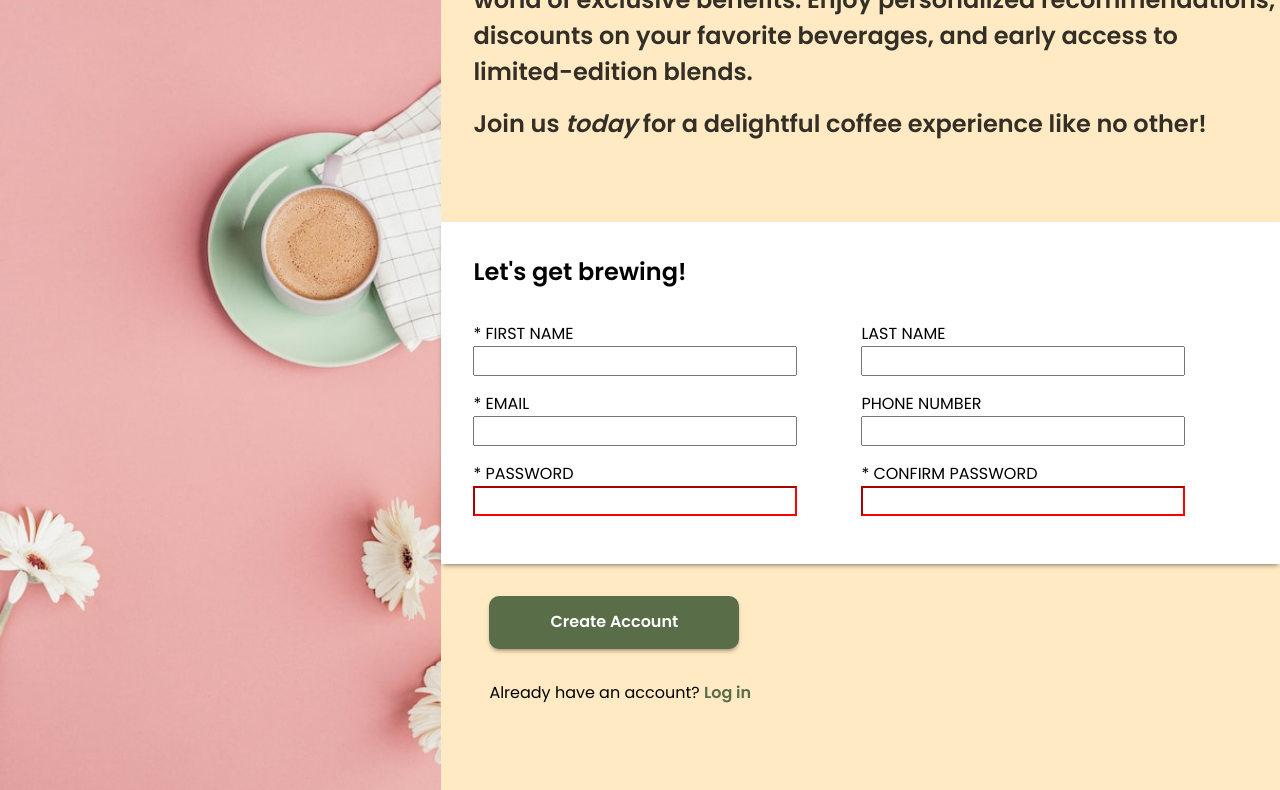
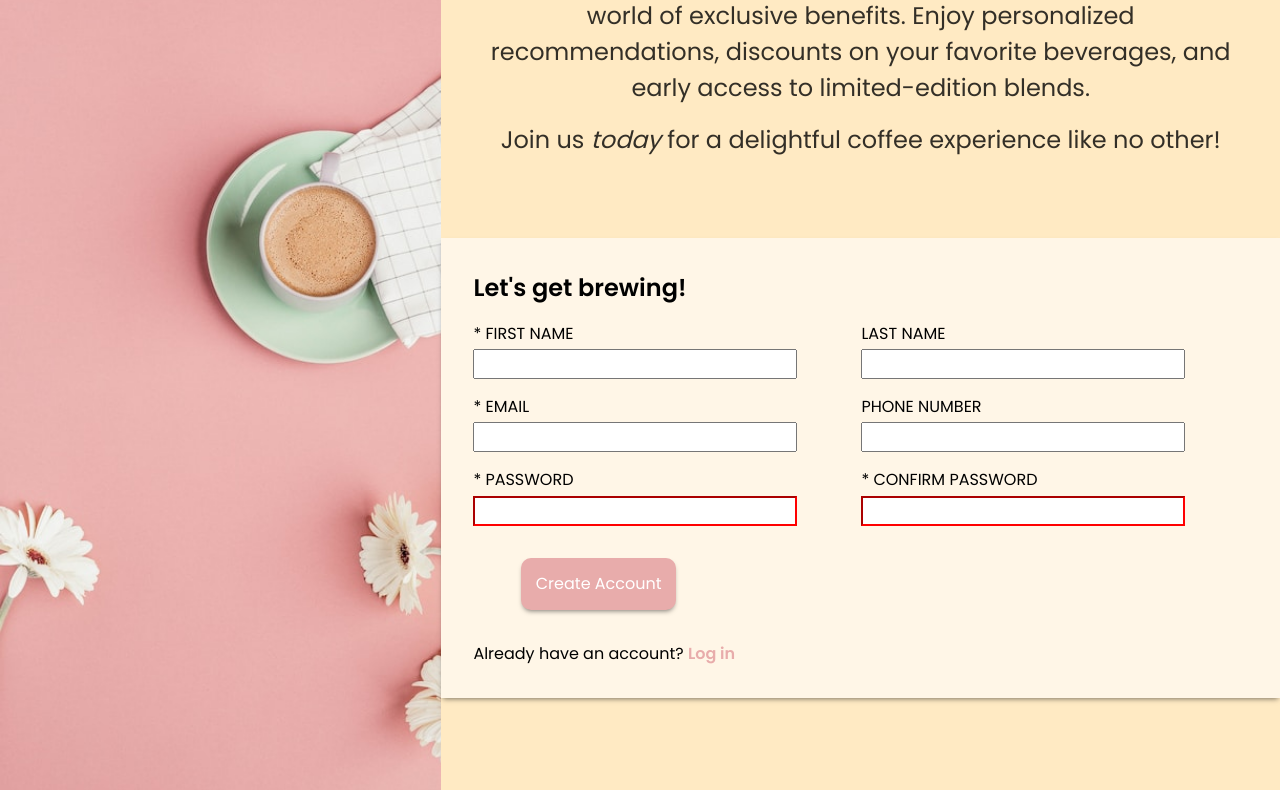
Before and after one commit to TanDevv/the-odin-project-sign-up-form, a website: page index.html in a window 1280 px wide. Shown: the part 182-972 px from the top of the page. Drawn offline with Linux system fonts and the light colour scheme.

Commit message:
Add mobile responsiveness

```diff
--- a/assets/sass/abstracts/_variables.scss
+++ b/assets/sass/abstracts/_variables.scss
@@ -4,7 +4,7 @@
     --clr-black-solid: hsl(0,0%,0%);
     --clr-black-transparent: 0, 0, 0;
     --clr-grey-border: hsl(220,13%,91%);
-    --clr-green-btn: hsl(92.4,20.4%,35.5%);
+    --clr-btn: rgb(232, 172, 171);
 
     /* Typograhy */
     --ff-Poppins: 'Poppins', sans-serif;
--- a/assets/sass/layout/_base.scss
+++ b/assets/sass/layout/_base.scss
@@ -12,7 +12,7 @@
 /* General Styling */
 body {
     font-family: var(--ff-Poppins);
-    font-weight: var(--fw-semibold-600);
+    font-weight: var(--fw-regular-400);
     min-height: 100vh;
     background-color: rgba(rgb(255, 229, 180), 0.8);
 }
--- a/assets/sass/layout/_card.scss
+++ b/assets/sass/layout/_card.scss
@@ -1,82 +1,75 @@
-/* Card Container Styling */
 .card__container {
   display: grid;
-  grid-template-columns: 1fr 1.90fr;
-
+  place-content: center;
 }
 
-/* Card Image Styling */
 .card__img {
   background-image: url(/images/background.jpg);
-  background-position: left;
+  background-position: right 60%;
+  background-repeat: no-repeat;
   background-size: cover;
-  background-repeat: no-repeat;
-  max-width: 35vw;
-  min-height: 100vh;
 }
 
-/* Card Image Content Styling */
 .card__img-content {
   display: flex;
+  margin: 2rem 0.5rem;
+  gap: 0.5rem;
+  flex-direction: column;
   align-items: center;
-  gap: 1rem;
-  margin-top: 3rem;
-  margin-left: 5rem;
 
-  /* Card Image Anchor & Hover Styling */
   a {
-    font-size: 2.5rem;
+    color: hsl(0, 0%, 100%);
+    font-weight: var(--fw-semibold-600);
+    font-size: 1.6rem;
     text-decoration: none;
-    color: hsl(0, 0%, 100%);
     transition: all 250ms ease-in-out;
 
     &:hover {
       transform: scale(1.1);
     }
   }
+
+  .coffee-icon {
+    width: 4.375rem;
+  }
 }
 
-/* Card Contents Styling */
 .card__contents {
-  display: flex;
-  flex-direction: column;
-  margin: 8rem 0;
+  display: grid;
 }
 
 .card__text {
   display: flex;
   flex-direction: column;
   gap: 1rem;
-  margin-left: 2rem;
-  max-width: 60rem;
-  margin-bottom: 5rem;
-  font-size: 1.5rem;
+  margin: 1rem 2rem;
+  text-align: center;
   color: rgba(var(--clr-black-transparent), 0.8);
 }
 
 .card__form {
-  background-color: hsl(0, 0%, 100%);
+  background-color: rgba(255, 255, 255, 0.6);
   box-shadow: 0px 3px 5px -2px rgba(0, 0, 0, 0.5);
   padding: 2rem;
   display: flex;
   flex-direction: column;
-  gap: 2rem;
 }
 
 .list-1,
 .list-2,
 .list-3 {
-  display: flex;
-  flex-direction: row;
-  gap: 4rem;
+  margin: 1rem 0;
   font-weight: 400;
   text-transform: uppercase;
-  margin-bottom: 1rem;
+  display: flex;
+  flex-direction: column;
+  gap: 1rem;
 }
 
 .form {
   display: flex;
   flex-direction: column;
+  gap: 0.2rem;
 
   input:focus {
     border: 2px solid #e5e7eb;
@@ -86,32 +79,97 @@
   .error:invalid {
     border-color: red;
   }
+
+  .error:valid {
+    border-color: green;
+  }
 }
 
 .card__button {
+  align-self: center;
   color: white;
-  background-color: var(--clr-green-btn);
-  padding: 0.9rem;
-  max-width: 15.625rem;
+  background-color: var(--clr-btn);
+  margin: 1rem 5rem;
+  max-width: 23rem;
+  padding: 1rem;
   border: 0;
   border-radius: 10px;
-  margin: 2rem 3rem;
   box-shadow: 0px 3px 5px -2px rgba(0, 0, 0, 0.5);
   transition: all 250ms ease-in-out;
   cursor: pointer;
 
-    &:hover {
-      transform: scale(1.1);
-}
+  &:hover {
+    transform: scale(1.1);
+  }
 }
 
 .card__login {
   font-weight: var(--fw-regular-400);
-  margin-left: 3rem;
+  margin-top: 1rem;
+  text-align: center;
 
   a {
-    color: var(--clr-green-btn);
+    color: var(--clr-btn);
     text-decoration: none;
     font-weight: var(--fw-semibold-600);
   }
 }
+
+@media screen and (min-width: 67.5rem) {
+  /* Card Container Styling */
+  .card__container {
+    grid-template-columns: 1fr 1.9fr;
+  }
+
+  /* Card Image Styling */
+  .card__img {
+    background-position: left;
+    max-width: 35vw;
+    min-height: 100vh;
+  }
+
+  /* Card Image Content Styling */
+  .card__img-content {
+    flex-direction: row;
+    gap: 1rem;
+    margin-top: 3rem;
+    margin-left: 5rem;
+
+    /* Card Image Anchor Styling */
+    a {
+      font-size: 2.5rem;
+    }
+  }
+
+  /* Card Contents Styling */
+  .card__contents {
+    display: flex;
+    flex-direction: column;
+    margin: 8rem 0;
+  }
+
+  .card__text {
+    margin-left: 2rem;
+    margin-bottom: 5rem;
+    max-width: 60rem;
+    font-size: 1.5rem;
+  }
+
+  .card__form {
+    align-items: start;
+  }
+
+  .list-1,
+  .list-2,
+  .list-3 {
+    flex-direction: row;
+    gap: 4rem;
+    margin-bottom: 1rem;
+  }
+
+  .card__button {
+    align-self: self-start;
+    padding: 0.9rem;
+    margin: 1rem 3rem;
+  }
+  }
--- a/index.html
+++ b/index.html
@@ -33,7 +33,7 @@
       <div class="card__container">
         <div class="card__img">
           <div class="card__img-content">
-            <img src="images/coffee-icon.png" alt="" width="120rem" />
+            <img src="images/coffee-icon.png" alt="" class="coffee-icon" />
             <a href="#">The Busy Bean</a>
           </div>
         </div>
@@ -43,12 +43,14 @@
             <div class="card__text">
               <p>
                 Become a Busy Bean Member of The Busy Bean and unlock a world of
-                exclusive benefits. Enjoy personalized recommendations, discounts
-                on your favorite beverages, and early access to limited-edition
-                blends.
+                exclusive benefits. Enjoy personalized recommendations,
+                discounts on your favorite beverages, and early access to
+                limited-edition blends.
               </p>
-              <p>Join us <i>today</i> for a delightful coffee experience
-                like no other!</p>
+              <p>
+                Join us <i>today</i> for a delightful coffee experience like no
+                other!
+              </p>
             </div>
 
             <div class="card__form">
@@ -77,7 +79,12 @@
                   </div>
                   <div class="form">
                     <label for="phone-number">Phone number</label>
-                    <input type="tel" pattern="^\d{4}-\d{3}-\d{4}$" minlength="9" maxlength="11" />
+                    <input
+                      type="tel"
+                      pattern="^\d{4}-\d{3}-\d{4}$"
+                      minlength="9"
+                      maxlength="11"
+                    />
                   </div>
                 </div>
 
@@ -106,11 +113,11 @@
                   </div>
                 </div>
               </form>
-            </div>
-            <button class="card__button">Create Account</button>
-            <p class="card__login">
+              <button class="card__button">Create Account</button>
+              <p class="card__login">
               Already have an account? <span><a href="#">Log in</a></span>
             </p>
+            </div>
           </div>
         </section>
       </div>
```
Also changed, not shown: assets/css/style.css, 1 other file.
